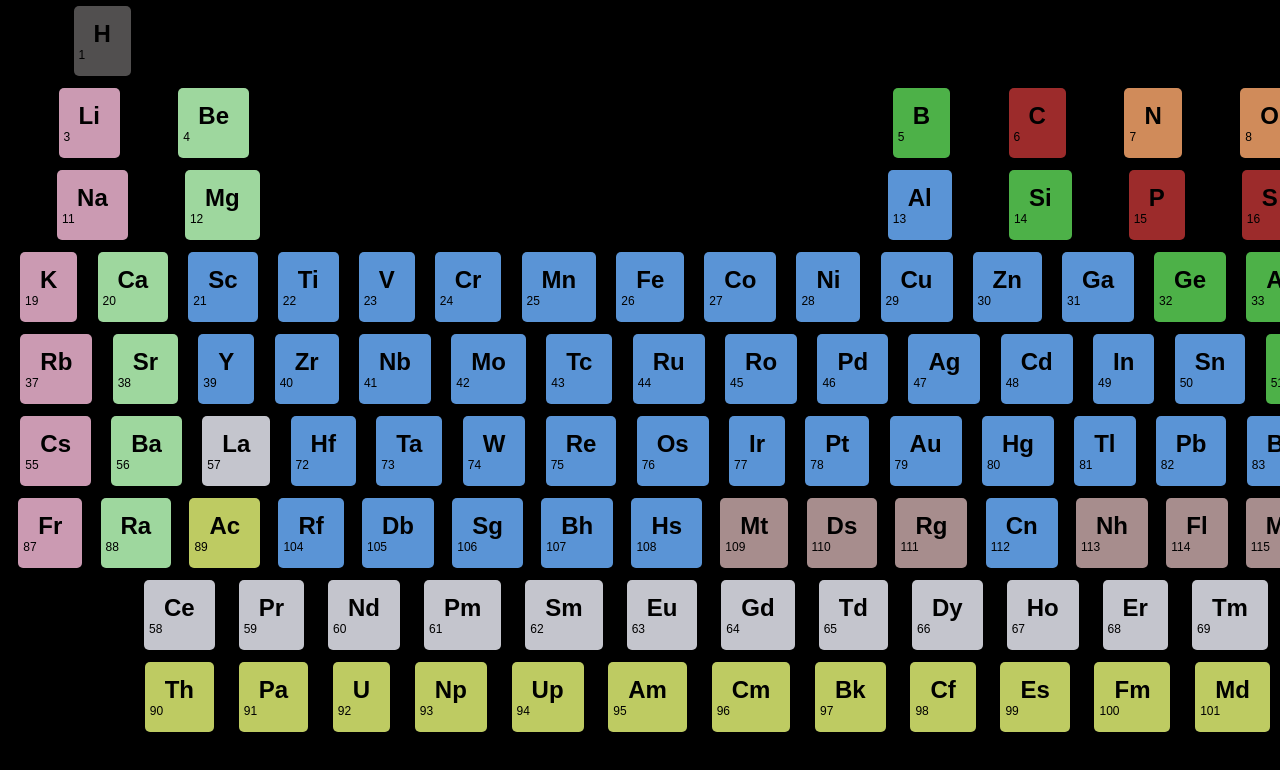
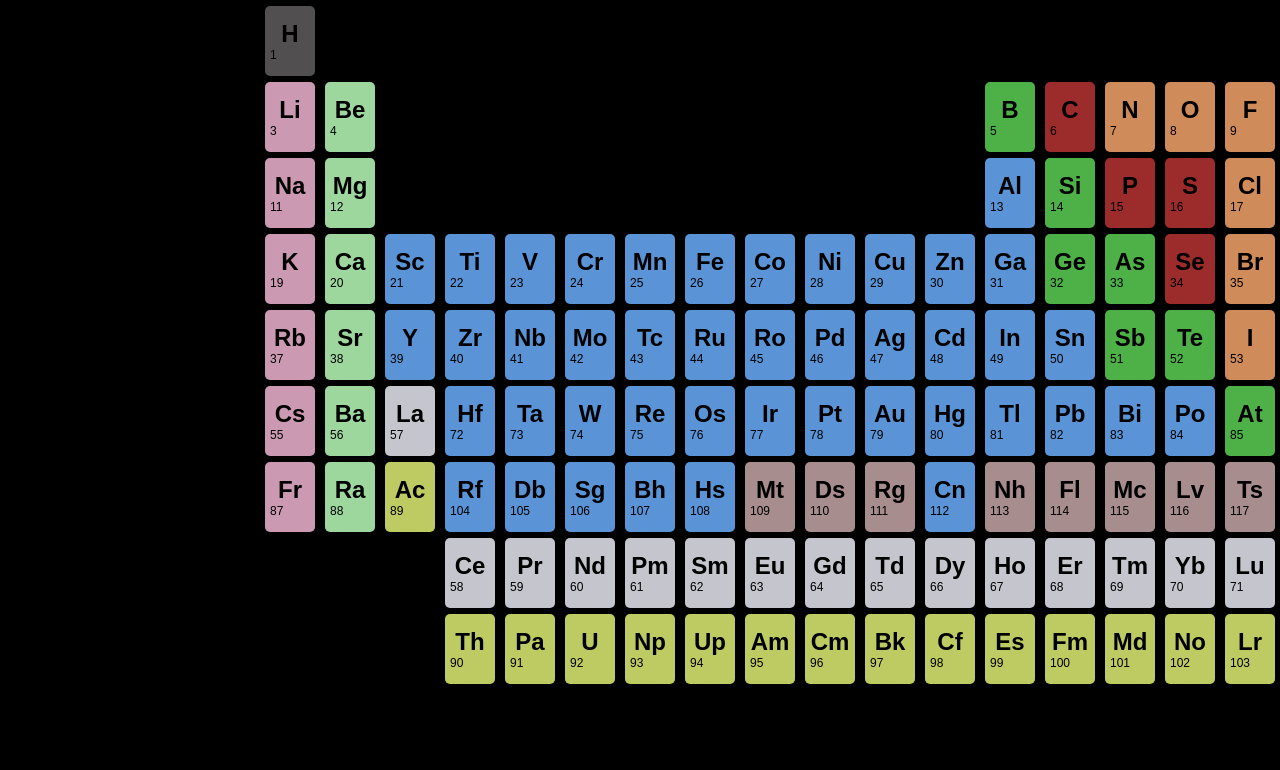
Before and after one commit to CarapaceonBear/periodic_table_challenge, a plain HTML site: page index.html in a window 1280 px wide. Shown: the top 770 px of the page. Drawn offline with Linux system fonts and the light colour scheme; a web font is replaced by a local one.

Commit message:
grid display for all rows

```diff
--- a/Style/_mixins.scss
+++ b/Style/_mixins.scss
@@ -1,8 +1,14 @@
 @use "./variables" as *;
 
+// @mixin rowStyling() {
+//     display: flex;
+//     justify-content: space-between;
+//     align-items: center;
+//     width: 100%;
+// }
 @mixin rowStyling() {
-    display: flex;
-    justify-content: space-evenly;
-    align-items: center;
-    width: 100%;
+    display: grid;
+    grid-template-columns: repeat(18, 50px);
+    grid-template-rows: 70px;
+    gap: 10px;
 }
--- a/Style/_table.scss
+++ b/Style/_table.scss
@@ -31,6 +31,7 @@
     // change row styling to grid later, for specific widths
     &__row--1 {
         @include rowStyling();
+
     }
     &__row--2 {
         @include rowStyling();
@@ -52,10 +53,8 @@
     }
     &__row--8 {
         @include rowStyling();
-        width: 85%
     }
     &__row--9 {
         @include rowStyling();
-        width: 85%
     }
 }
--- a/index.html
+++ b/index.html
@@ -14,7 +14,6 @@
                 <span class="table__number">1</span>
                 <span class="table__letter">H</span>
             </div>
-            <div class="table__empty"></div>
             <div class="table__empty"></div>
             <div class="table__empty"></div>
             <div class="table__empty"></div>
@@ -428,6 +427,9 @@
         </div>
 
         <div class="table__row--8">
+            <div class="table__empty"></div>
+            <div class="table__empty"></div>
+            <div class="table__empty"></div>
             <div class="table__element table__element--white table__element--5">
                 <span class="table__number">58</span>
                 <span class="table__letter">Ce</span>
@@ -484,9 +486,13 @@
                 <span class="table__number">71</span>
                 <span class="table__letter">Lu</span>
             </div>
+            <div class="table__empty"></div>
         </div>
 
         <div class="table__row--9">
+            <div class="table__empty"></div>
+            <div class="table__empty"></div>
+            <div class="table__empty"></div>
             <div class="table__element table__element--l-green table__element--4">
                 <span class="table__number">90</span>
                 <span class="table__letter">Th</span>
@@ -543,6 +549,7 @@
                 <span class="table__number">103</span>
                 <span class="table__letter">Lr</span>
             </div>
+            <div class="table__empty"></div>
         </div>
 
     </main>
```
Also changed, not shown: Style/style.css, 1 other file.
